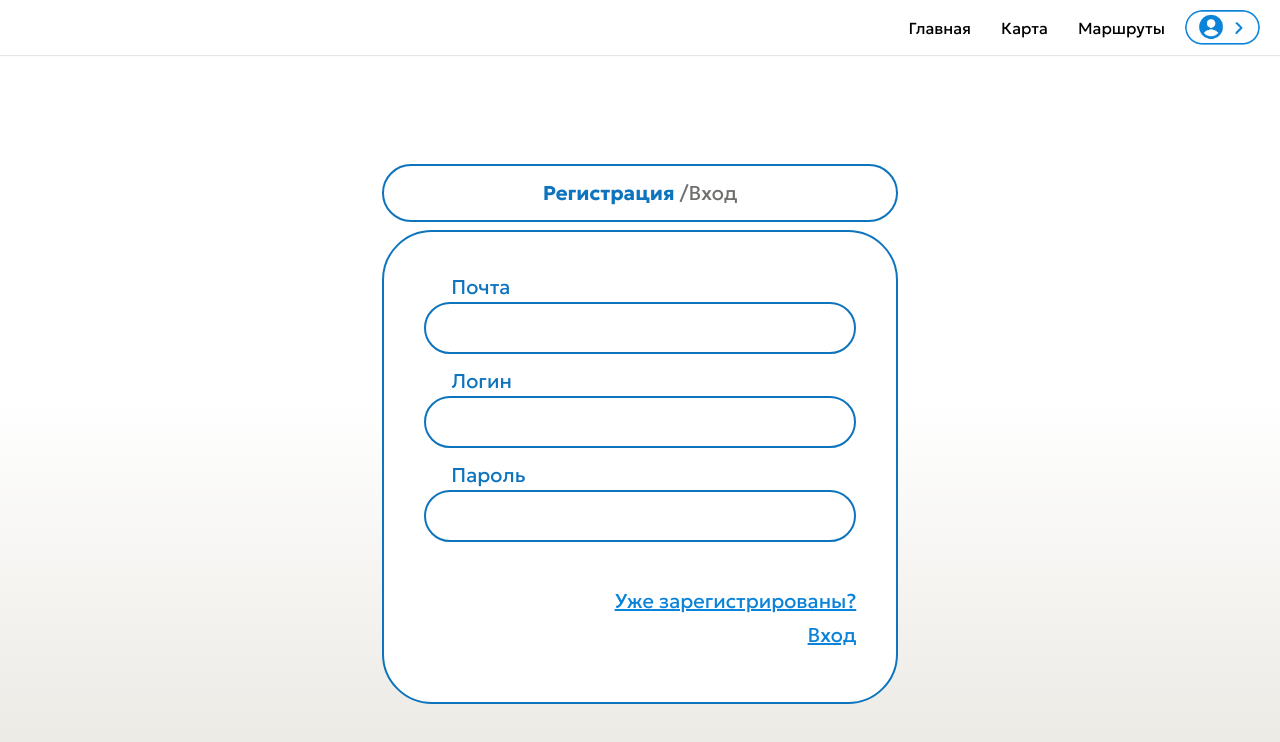
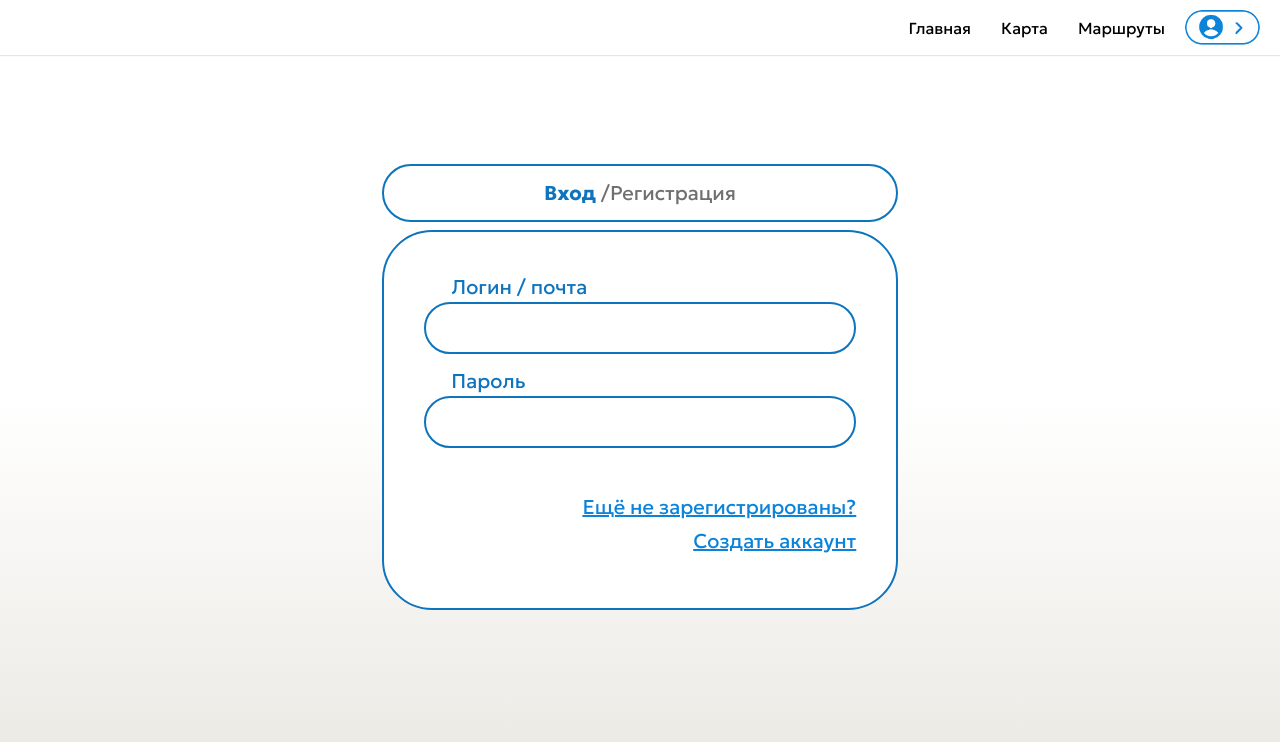
Before and after one commit to LeningradAfterTheVictory/Frontend, a Next.js app in the folder leningrad/: page /authentication-authorization in a window 1280 px wide. Shown: the top 742 px of the page. Built offline with nearby package versions, Linux system fonts and the light colour scheme.

Commit message:
fix switching between pages

```diff
--- a/leningrad/app/authentication-authorization/page.js
+++ b/leningrad/app/authentication-authorization/page.js
@@ -4,7 +4,8 @@ import React, { useState } from "react";
 import './authentication-authorization-style.css';
 
 const AuthenticationAuthorizationPage = () => {
-  const [isLoginMode, setIsLoginMode] = useState(false); // Состояние для режима (регистрация/вход)
+  // Изменили начальное значение на true для формы входа
+  const [isLoginMode, setIsLoginMode] = useState(true);
 
   const BackgroundTransition = () => (
     <div className="background-transition" />
@@ -17,28 +18,51 @@ const AuthenticationAuthorizationPage = () => {
     </div>
   );
 
+  // Обновили текст ссылок в заголовке
   const FormHeader = ({ isLoginMode }) => (
     <div className="box form">
       <div className="text">
         <p>
-          <span className={!isLoginMode ? "highlight" : ""} onClick={() => setIsLoginMode(false)}>Регистрация</span> /
-          <span className={isLoginMode ? "highlight" : ""} onClick={() => setIsLoginMode(true)}>Вход</span>
+          <span className={isLoginMode ? "highlight" : ""} onClick={() => setIsLoginMode(true)}>Вход</span> /
+          <span className={!isLoginMode ? "highlight" : ""} onClick={() => setIsLoginMode(false)}>Регистрация</span>
         </p>
       </div>
     </div>
   );
 
+  // Обновили текст ссылок
   const FormLinks = ({ isLoginMode }) => (
     <div className="form-links">
       <a onClick={() => setIsLoginMode(!isLoginMode)}>
         {isLoginMode ? "Ещё не зарегистрированы?" : "Уже зарегистрированы?"}
       </a>
       <a onClick={() => setIsLoginMode(!isLoginMode)}>
-        {isLoginMode ? "Регистрация" : "Вход"}
+        {isLoginMode ? "Создать аккаунт" : "Войти в аккаунт"}
       </a>
     </div>
   );
 
+  // Поменяли порядок рендеринга форм
+  const BlockForms = ({ isLoginMode }) => (
+    <div className="block-of-forms">
+      <BackgroundTransition />
+      <FormHeader isLoginMode={isLoginMode} />
+      {isLoginMode ? <LoginForm /> : <RegistrationForm />}
+    </div>
+  );
+
+  // Форма входа
+  const LoginForm = () => (
+    <div className="box form-1">
+      <form className="form-content" action="path_to_your_processing_script" method="POST">
+        <InputField label="Логин / почта" type="text" id="email" name="email" />
+        <InputField label="Пароль" type="password" id="password" name="password" />
+        <FormLinks isLoginMode={isLoginMode} />
+      </form>
+    </div>
+  );
+
+  // Форма регистрации
   const RegistrationForm = () => (
     <div className="box form-1">
       <form className="form-content" action="path_to_your_processing_script" method="POST">
@@ -50,24 +74,6 @@ const AuthenticationAuthorizationPage = () => {
     </div>
   );
 
-  const LoginForm = () => (
-    <div className="box form-1">
-      <form className="form-content" action="path_to_your_processing_script" method="POST">
-        <InputField label="Логин / почта" type="text" id="email" name="email" />
-        <InputField label="Пароль" type="password" id="password" name="password" />
-        <FormLinks isLoginMode={isLoginMode} />
-      </form>
-    </div>
-  );
-
-  const BlockForms = ({ isLoginMode }) => (
-    <div className="block-of-forms">
-      <BackgroundTransition />
-      <FormHeader isLoginMode={isLoginMode} />
-      {isLoginMode ? <LoginForm /> : <RegistrationForm />}
-    </div>
-  );
-
   return (
     <div>
       <BlockForms isLoginMode={isLoginMode} />
--- a/leningrad/app/components/TopBar.jsx
+++ b/leningrad/app/components/TopBar.jsx
@@ -24,7 +24,7 @@ const TopBar = () => {
           Маршруты
         </Link>
       </div>
-      <Link href="/profile">
+      <Link href="/authentication-authorization">
         <div className="profile-icon">
           <Image
             src="/images/log_account_picture.png"
--- a/leningrad/app/routes/page.js
+++ b/leningrad/app/routes/page.js
@@ -1,12 +1,13 @@
 "use client";
 
 import React, { useState, useEffect } from "react";
+import { usePathname, useRouter } from 'next/navigation';
 import SwipeSlider from "../components/routes/SwipeSlider"; // Мобильный слайдер
 import ImageSlider from "../components/routes/ImageSlider"; // Слайдер для десктопа
 import styles from "../routes/routes.module.css";
 import ButtonRoutes from "../components/routes/ButtonRoutes.jsx";
 
-const API_URL = "http://194.87.252.234:6060/api/categories";
+const API_URL = "http://194.87.252.234:6060/api/categories/get-all";
 
 const images = [
   { id: 1, src: "/images/landmark1.png", alt: "Landmark 1" },
@@ -35,16 +36,22 @@ const App = () => {
   const [isMobile, setIsMobile] = useState(false);
   const [imageSrc, setImageSrc] = useState("");
 
+
+  const router = useRouter();
+  const navigateToAuth = () => {
+    router.push('/authentication-authorization');
+  };
+
   useEffect(() => {
-
 
     const fetchRoutes = async () => {
       try {
+
         const response = await fetch(API_URL);
         if (!response.ok) {
           throw new Error(`Ошибка запроса: ${response.status}`);
         }
-        const data = await response.json();
+        const data = await response.text();
         console.log(data)
         const firstImage = data[0]?.linksPreview?.[0] || "";
         setImageSrc(firstImage);
@@ -97,7 +104,7 @@ const App = () => {
       )}
 
       <div className={styles.button_container}>
-        <ButtonRoutes text="Перейти к посещённым маршрутам" onClick={() => alert("Кнопка нажата!")} />
+        <ButtonRoutes text="Перейти к посещённым маршрутам" onClick={navigateToAuth} />
       </div>
     </div>
   );
```
